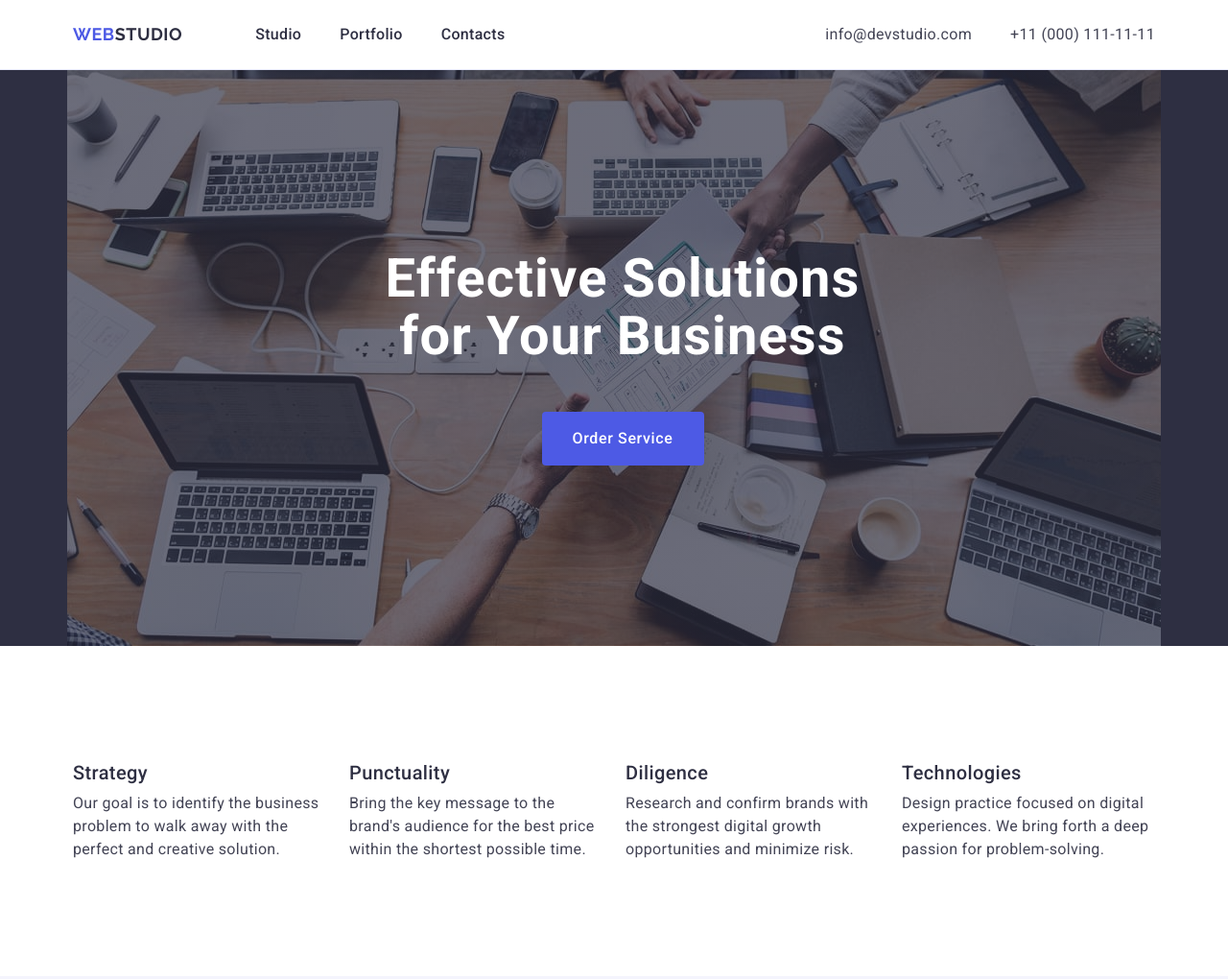
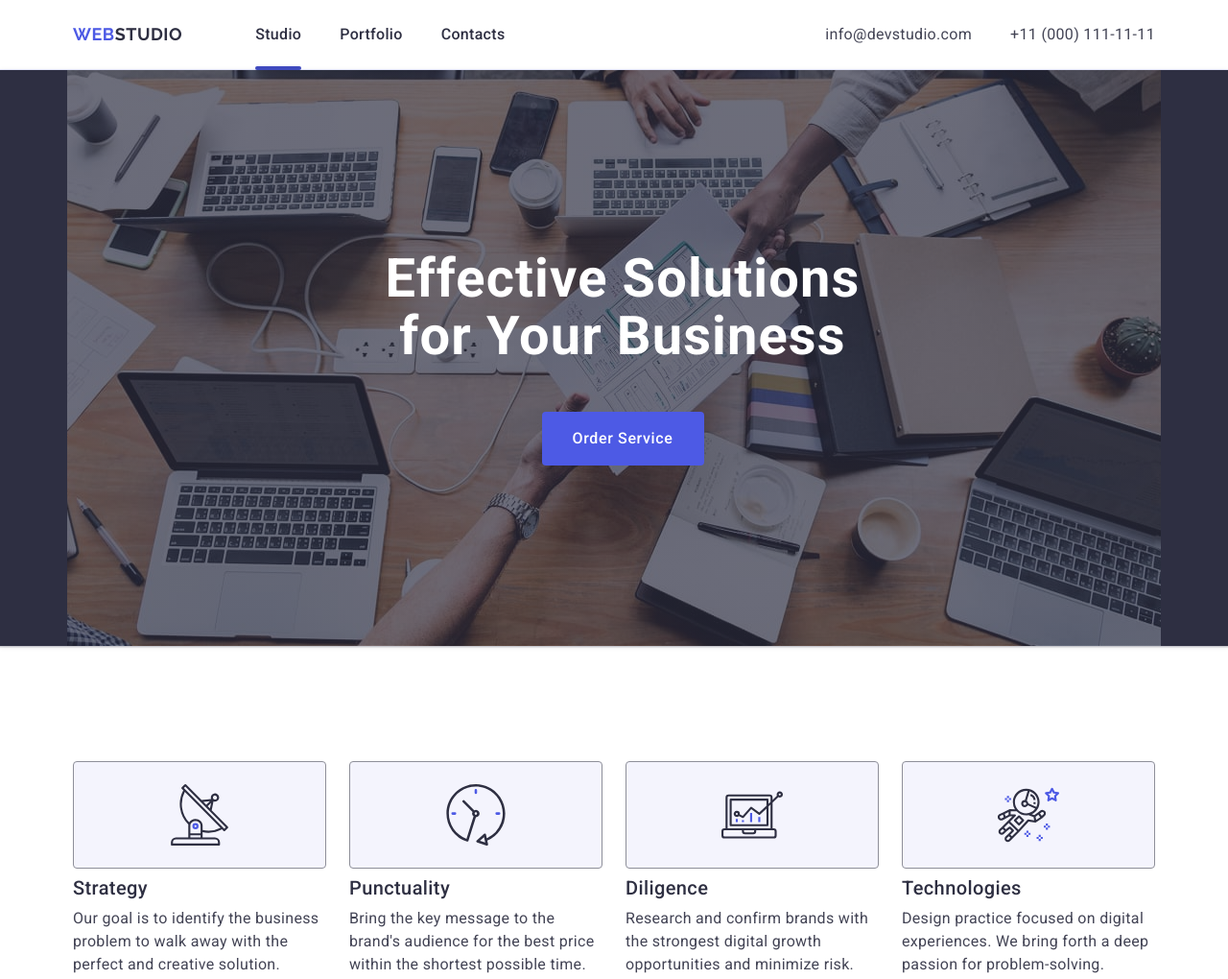
Before and after one commit to OleksiiPodorozhko/goit-markup-hw-04, a website: page index.html in a window 1280 px wide. Shown: the top 1020 px of the page at 96% size. Drawn offline with nearby package versions, Linux system fonts and the light colour scheme.

Commit message:
Add icons. Add current page pseudo element

```diff
--- a/css/styles.css
+++ b/css/styles.css
@@ -92,6 +92,21 @@ p {
   color: #2e2f42;
 }
 
+.current {
+  position: relative;
+}
+
+.current::after {
+  position: absolute;
+  content: "";
+  bottom: -1px;
+  left: 0;
+  width: 100%;
+  height: 4px;
+  background-color: #404bbf;
+  border-radius: 2px;
+}
+
 .nav {
   display: flex;
   align-items: center;
@@ -149,6 +164,10 @@ p {
   background-color: #2e2f42;
   padding-top: 0;
   padding-bottom: 0;
+  box-shadow:
+          0 1px 6px 0 rgba(46, 47, 66, 0.08),
+          0 1px 1px 0 rgba(46, 47, 66, 0.16),
+          0 2px 1px 0 rgba(46, 47, 66, 0.08);
 }
 
 .hero-background {
@@ -162,6 +181,7 @@ p {
     url('../images/hero-background.jpg');
   background-position: center;
   background-size: cover;
+  background-repeat: no-repeat;
 }
 
 .hero-title {
@@ -215,6 +235,18 @@ p {
 
 .feature-list-item {
   width: calc((100% - 72px) / 4);
+}
+
+.feature-icon-container {
+  display: flex;
+  align-items: center;
+  justify-content: center;
+  border: 1px solid #8e8f99;
+  border-radius: 4px;
+  width: 264px;
+  height: 112px;
+  background-color: #f4f4fd;
+  margin-bottom: 8px;
 }
 
 .feature-text {
--- a/index.html
+++ b/index.html
@@ -27,7 +27,7 @@
             >Web<span class="header-logo-colored">Studio</span></a
           >
           <ul class="nav-list">
-            <li><a class="nav-list-item" href="./index.html">Studio</a></li>
+            <li><a class="nav-list-item current" href="./index.html">Studio</a></li>
             <li><a class="nav-list-item" href="">Portfolio</a></li>
             <li><a class="nav-list-item" href="">Contacts</a></li>
           </ul>
@@ -66,6 +66,11 @@
           <h2 class="visually-hidden">Features</h2>
           <ul class="feature-list">
             <li class="feature-list-item">
+              <div class="feature-icon-container">
+                <svg class="icon" width="64" height="64">
+                  <use href="./images/icons.svg#icon-antenna-1"></use>
+                </svg>
+              </div>
               <h3 class="feature-title">Strategy</h3>
               <p class="feature-text">
                 Our goal is to identify the business problem to walk away with
@@ -73,6 +78,11 @@
               </p>
             </li>
             <li class="feature-list-item">
+              <div class="feature-icon-container">
+                <svg class="icon" width="64" height="64">
+                  <use href="./images/icons.svg#icon-clock-1"></use>
+                </svg>
+              </div>
               <h3 class="feature-title">Punctuality</h3>
               <p class="feature-text">
                 Bring the key message to the brand's audience for the best price
@@ -80,6 +90,11 @@
               </p>
             </li>
             <li class="feature-list-item">
+              <div class="feature-icon-container">
+                <svg class="icon" width="64" height="64">
+                  <use href="./images/icons.svg#icon-diagram-1"></use>
+                </svg>
+              </div>
               <h3 class="feature-title">Diligence</h3>
               <p class="feature-text">
                 Research and confirm brands with the strongest digital growth
@@ -87,6 +102,11 @@
               </p>
             </li>
             <li class="feature-list-item">
+              <div class="feature-icon-container">
+                <svg class="icon" width="64" height="64">
+                  <use href="./images/icons.svg#icon-astronaut-1"></use>
+                </svg>
+              </div>
               <h3 class="feature-title">Technologies</h3>
               <p class="feature-text">
                 Design practice focused on digital experiences. We bring forth a
```
Also changed, not shown: images/icons.svg (added). Lines whose indentation alone changed are shown as unchanged.
